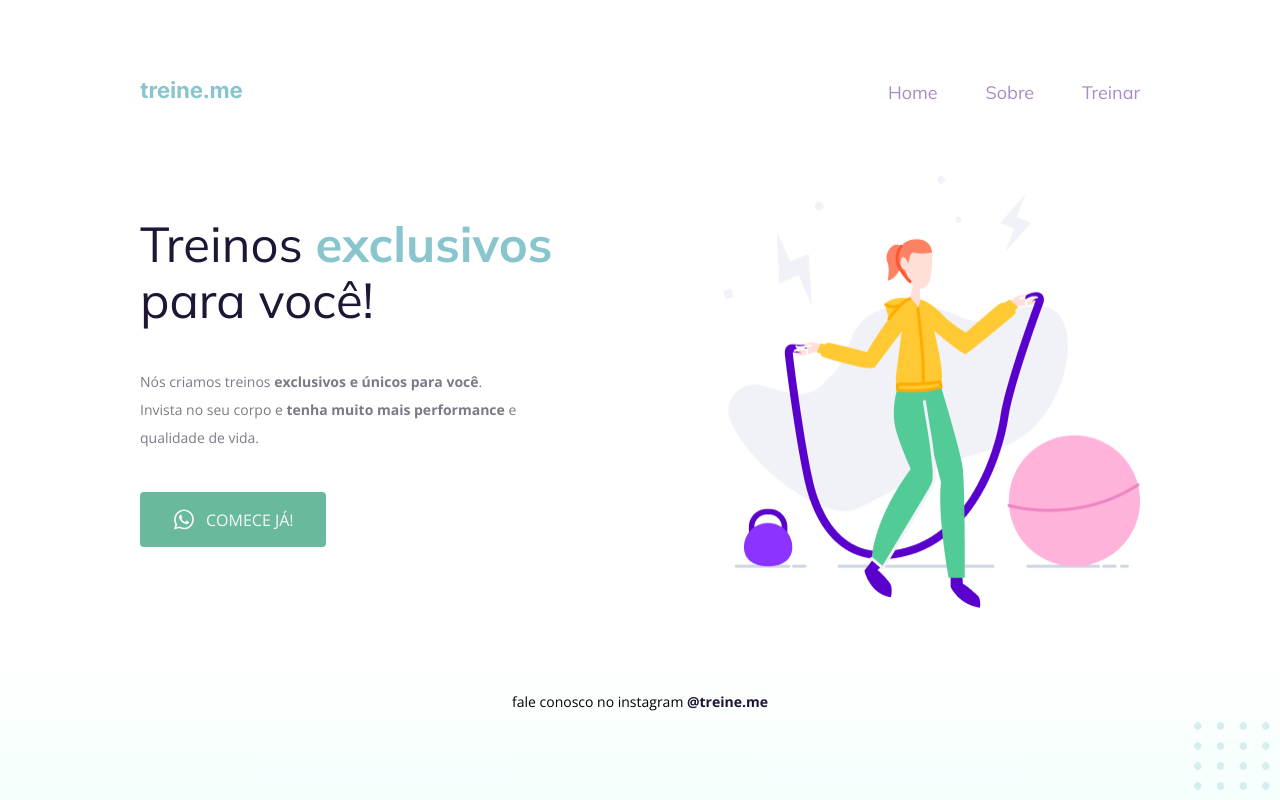
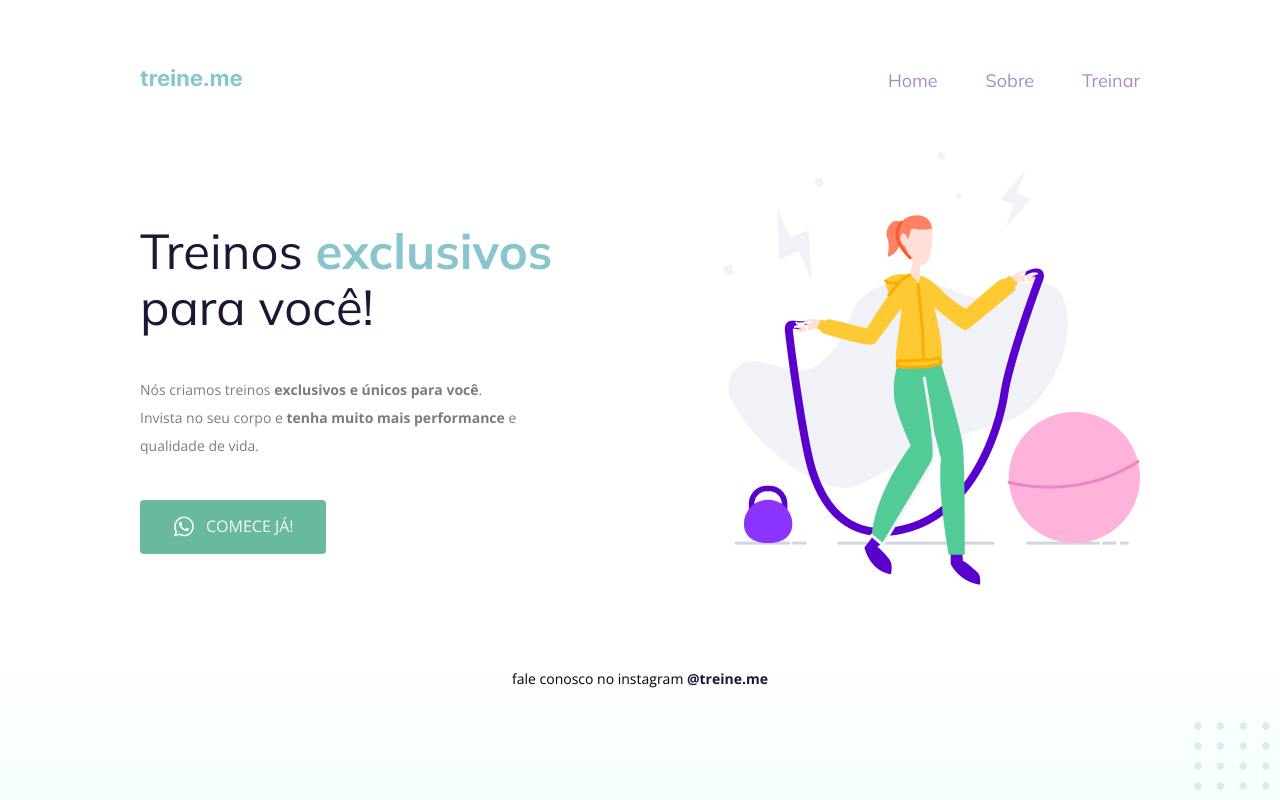
Before and after one commit to LuanC14/Explorer-Stage-2-Page-to-pratice, a plain HTML site: page index.html in a window 1280 px wide. Drawn offline with nearby package versions, Linux system fonts and the light colour scheme.

Commit message:
Projeto v1

```diff
--- a/style.css
+++ b/style.css
@@ -6,7 +6,7 @@ body{
 }
 #page{
     width: 1000px;
-    margin: 0 auto;
+    margin: 0 auto 30px;
     padding-top: 65px;
 }
 
@@ -21,6 +21,8 @@ nav ul{
     list-style: none;
     display: flex;
     gap: 48px;
+    margin: 0;
+    padding: 0;
 }
 
 ul li {
@@ -28,6 +30,7 @@ ul li {
     font-weight: normal;
     font-size: 18px;
     color: #1F1534;
+
 }
 
 ul li a {
@@ -43,20 +46,17 @@ ul li a:hover {
 main {
     display: flex;
     justify-content: space-between;
-}
-
-main section {
-    width: 490px;
-    height: 330px;
+    align-items: center;
 }
 
 main section h2 {
-    width: 490px;
     font-family: 'Mulish', sans-serif;
     font-weight: normal;
     font-size: 49px;
     line-height: 56px;
     color: #1F1534;
+
+    width: 490px;
 }
 
 section h2 span {
@@ -65,7 +65,7 @@ section h2 span {
 }
 
 section p {
-    margin-top: 40px;
+    margin: 40px 0;
     width: 440px;
     font-size: 14px;
     line-height: 28px;
@@ -80,8 +80,7 @@ section button {
     background: #69B99D;
     border:none;
     border-radius: 4px;
-    padding: 15px 32px;
-    margin-top: 40px;
+    padding: 14px 32px 15px;
 
     display: flex;
     align-items: center;
@@ -99,13 +98,9 @@ button:hover {
     transition: .4s;
 }
 
-#img-gym {
-    width: 417px;
-    height: 433px;
-}
 
 footer {
-    margin: 80px 0 30px;
+    margin-top: 80px;
 
     font-size: 14px;
     line-height: 28px;
```
